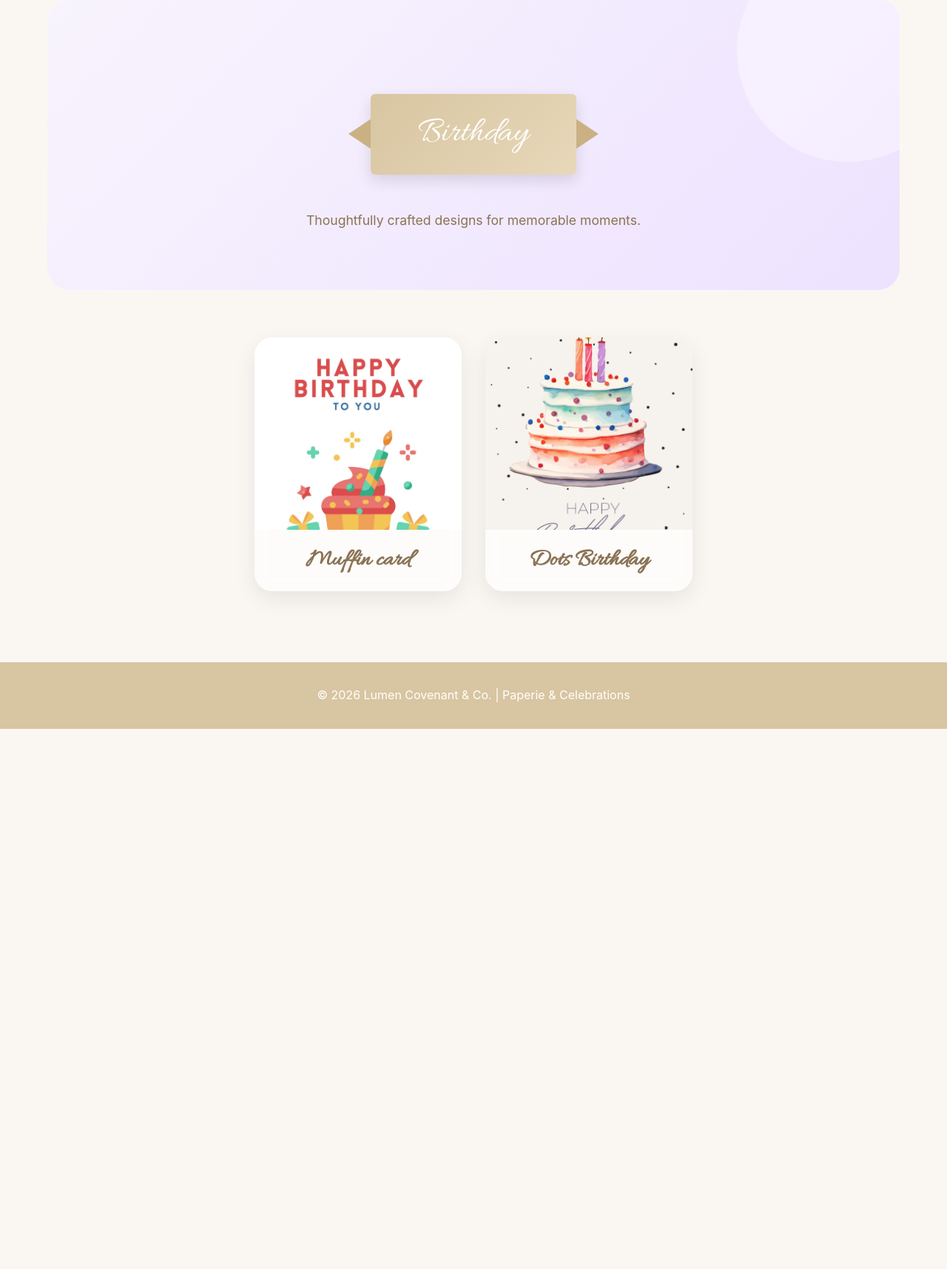
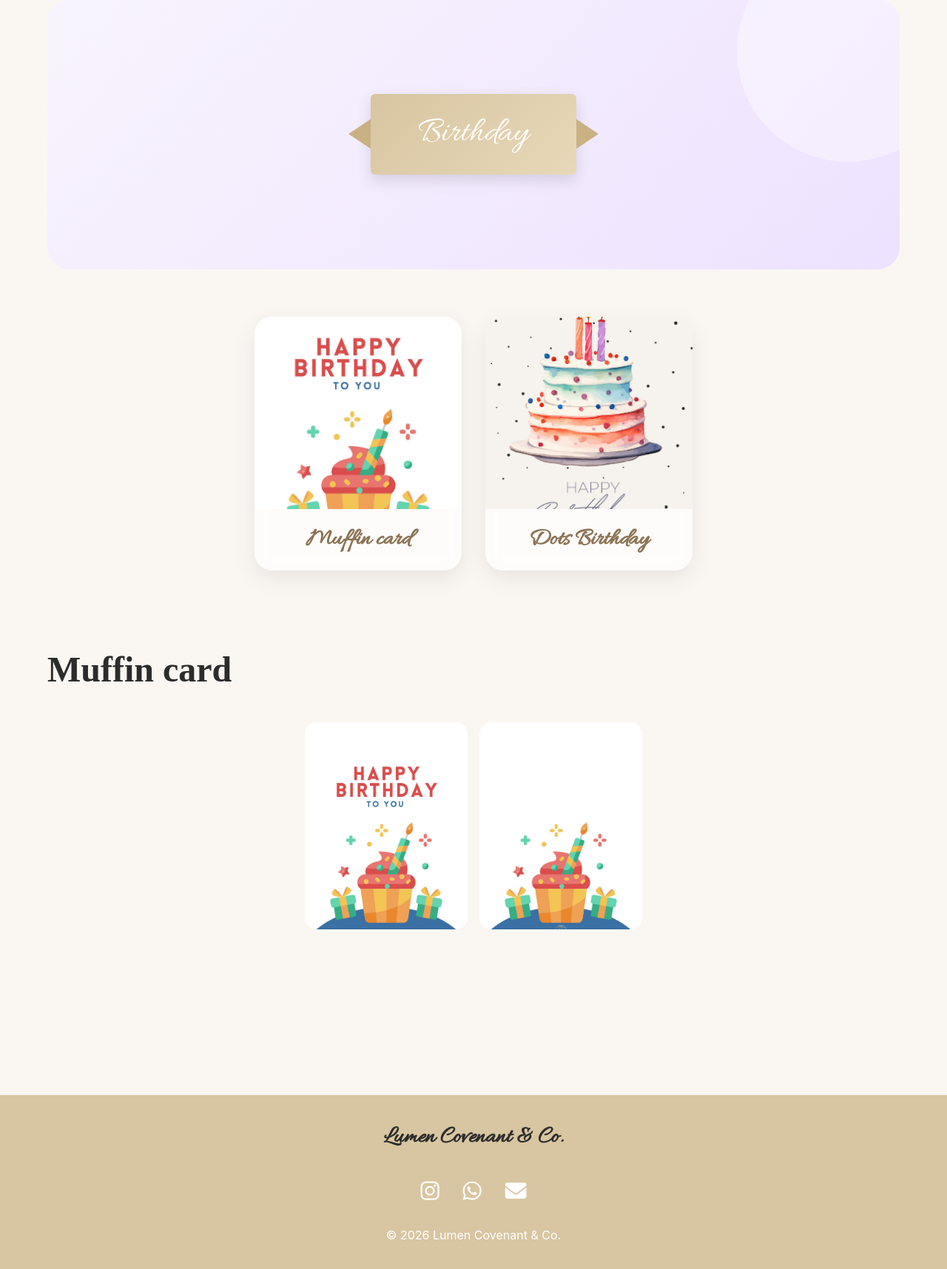
Before and after one commit to PoojaPootula/lumencovenantandco., a Flask app: page /collections/Birthday in a window 1280 px wide. Shown: the part 262-1977 px from the top of the page at 74% size. Before the commit the page ends 1247 px from the top, so only its background shows below. Run offline with Flask 3, Linux system fonts and the light colour scheme; some web fonts are replaced.

Commit message:
dynamic cards display complete. contact details complete

```diff
--- a/static/css/style.css
+++ b/static/css/style.css
@@ -347,6 +347,19 @@ section {
     text-decoration: none;
     color: inherit;
 }
+.detail-gallery {
+    display: flex;
+    justify-content: center;
+    gap: 1rem;
+    flex-wrap: wrap;
+    margin: 2rem 0;
+}
+.detail-gallery img {
+    width: 220px;
+    height: 280px;
+    object-fit: cover;
+    border-radius: 16px;
+}
 
 .collection-banner {
 
@@ -693,11 +706,38 @@ footer {
     padding: 2rem;
     text-align: center;
 }
+.social-links {
+    display: flex;
+
+    justify-content: center;
+
+    gap: 2rem;
+
+    margin: 1.5rem 0;
+}
+.social-links a:hover {
+
+    color: var(--gold);
+
+    transform: translateY(-3px);
+}
+.social-links a {
+
+    font-size: 1.8rem;
+
+    color: white;
+
+    transition: all .3s ease;
+}
 
 @media (max-width: 768px) {
 
     .collection-banner h1 {
         font-size: 3rem;
+    }
+
+    .collection-grid {
+        justify-content: center;
     }
 
     .collection-tabs {
--- a/templates/admin/cards.html
+++ b/templates/admin/cards.html
@@ -17,6 +17,11 @@
             <div class="form-group">
                 <label>Short Description</label>
                 <textarea name="description" placeholder="Description"></textarea>
+            </div>
+            <div class="card-specs">
+                <p><strong>Dimensions:</strong> Standard Greeting Card</p>
+                <p><strong>Envelope:</strong> Included</p>
+                <p><strong>Customization:</strong> Available on request</p>
             </div>
             <div class="form-group">
                 <label>Front Image</label>
--- a/templates/base.html
+++ b/templates/base.html
@@ -9,7 +9,8 @@
     </title>
 
     <link href="https://fonts.googleapis.com/css2?family=Allura&display=swap" rel="stylesheet">
-    <link href="//fonts.google.com/share?selection.family=Yesteryear" rel="stylesheet">
+    <link rel="stylesheet"
+      href="https://cdnjs.cloudflare.com/ajax/libs/font-awesome/6.5.2/css/all.min.css">
     <link rel="stylesheet" href="{{ url_for('static', filename='css/style.css') }}">
 </head>
 
--- a/templates/collection.html
+++ b/templates/collection.html
@@ -3,29 +3,37 @@
 {% block content %}
 
 <section class="container">
+
     <section class="collection-banner">
 
-    {% if cards and cards[0].category %}
         <div class="ribbon-wrapper">
-            <div class="ribbon"> {{ collection_name }}  </div>
+            <div class="ribbon">{{ collection_name }}</div>
+        </div>
 
-        </div>
-        <p>
-            Thoughtfully crafted designs for memorable moments.
-        </p>
+    </section>
 
-    {% endif %}
-
-</section>
+    <!-- CARD PREVIEWS -->
 
     <div class="collection-grid">
 
         {% for card in cards %}
 
-        <div class="collection-card">
+        <div class="collection-card card-preview"
+
+            data-name="{{ card.name }}"
+            data-description="{{ card.description or '' }}"
+
+            data-front="{{ url_for('static', filename='uploads/cards/' + card.front_image) if card.front_image else '' }}"
+
+            data-left="{{ url_for('static', filename='uploads/cards/' + card.inside_left_image) if card.inside_left_image else '' }}"
+
+            data-right="{{ url_for('static', filename='uploads/cards/' + card.inside_right_image) if card.inside_right_image else '' }}"
+
+            data-back="{{ url_for('static', filename='uploads/cards/' + card.back_image) if card.back_image else '' }}">
 
             {% if card.front_image %}
-            <img src="{{ url_for('static', filename='uploads/cards/' + card.front_image) }}">
+            <img src="{{ url_for('static', filename='uploads/cards/' + card.front_image) }}"
+                 alt="{{ card.name }}">
             {% endif %}
 
             <h3>{{ card.name }}</h3>
@@ -36,6 +44,94 @@
 
     </div>
 
+
+    <!-- DETAIL SECTION -->
+
+    <section class="card-detail-section">
+
+        <h2 id="detail-name">
+            {{ cards[0].name }}
+        </h2>
+
+        <div class="detail-gallery">
+
+            {% if cards[0].front_image %}
+            <img id="detail-front"
+                 src="{{ url_for('static', filename='uploads/cards/' + cards[0].front_image) }}">
+            {% endif %}
+
+            <img id="detail-left" style="display:none;">
+
+            <img id="detail-right" style="display:none;">
+
+            {% if cards[0].back_image %}
+            <img id="detail-back"
+                 src="{{ url_for('static', filename='uploads/cards/' + cards[0].back_image) }}">
+            {% endif %}
+
+        </div>
+
+        <p id="detail-description">
+            {{ cards[0].description }}
+        </p>
+
+    </section>
+
 </section>
 
+
+<script>
+
+const previewCards = document.querySelectorAll(".card-preview");
+
+previewCards.forEach(card => {
+
+    card.addEventListener("click", function () {
+
+        document.getElementById("detail-name").textContent =
+            this.dataset.name;
+
+        document.getElementById("detail-description").textContent =
+            this.dataset.description;
+
+        document.getElementById("detail-front").src =
+            this.dataset.front;
+
+        document.getElementById("detail-back").src =
+            this.dataset.back;
+
+        const detailLeft =
+            document.getElementById("detail-left");
+
+        const detailRight =
+            document.getElementById("detail-right");
+
+        if (this.dataset.left) {
+
+            detailLeft.src = this.dataset.left;
+            detailLeft.style.display = "block";
+
+        } else {
+
+            detailLeft.style.display = "none";
+
+        }
+
+        if (this.dataset.right) {
+
+            detailRight.src = this.dataset.right;
+            detailRight.style.display = "block";
+
+        } else {
+
+            detailRight.style.display = "none";
+
+        }
+
+    });
+
+});
+
+</script>
+
 {% endblock %}
--- a/templates/includes/footer.html
+++ b/templates/includes/footer.html
@@ -1,5 +1,33 @@
 <footer>
+
+    <h3>Lumen Covenant & Co.</h3>
+
+    <div class="social-links">
+
+        <a href="https://instagram.com/yourpage"
+           target="_blank">
+
+            <i class="fa-brands fa-instagram"></i>
+
+        </a>
+
+        <a href="https://wa.me/91XXXXXXXXXX"
+           target="_blank">
+
+            <i class="fa-brands fa-whatsapp"></i>
+
+        </a>
+
+        <a href="mailto:hello@lumencovenant.com">
+
+            <i class="fa-solid fa-envelope"></i>
+
+        </a>
+
+    </div>
+
     <p>
-        © 2026 Lumen Covenant & Co. | Paperie & Celebrations
+        © 2026 Lumen Covenant & Co.
     </p>
+
 </footer>
```
Also changed, not shown: instance/lumen.db, static/uploads/cards/balloon_back.jpg (deleted), static/uploads/cards/balloon_front.jpg (deleted), static/uploads/cards/balloon_left.jpg (deleted), static/uploads/cards/balloon_right.jpg (deleted), static/uploads/cards/christmas-beige.jpg (added), static/uploads/cards/christmas-beige1.jpg (added), static/uploads/cards/christmas-bows.jpg (added), static/uploads/cards/christmas-bows1.jpg (added), static/uploads/cards/christmas.jpg (deleted), static/uploads/cards/christmas1.jpg (deleted), static/uploads/cards/dots_birthday.jpg (added), static/uploads/cards/dots_birthday_back.jpg (added), static/uploads/cards/dots_birthday_left.jpg (added), 1 more files.
